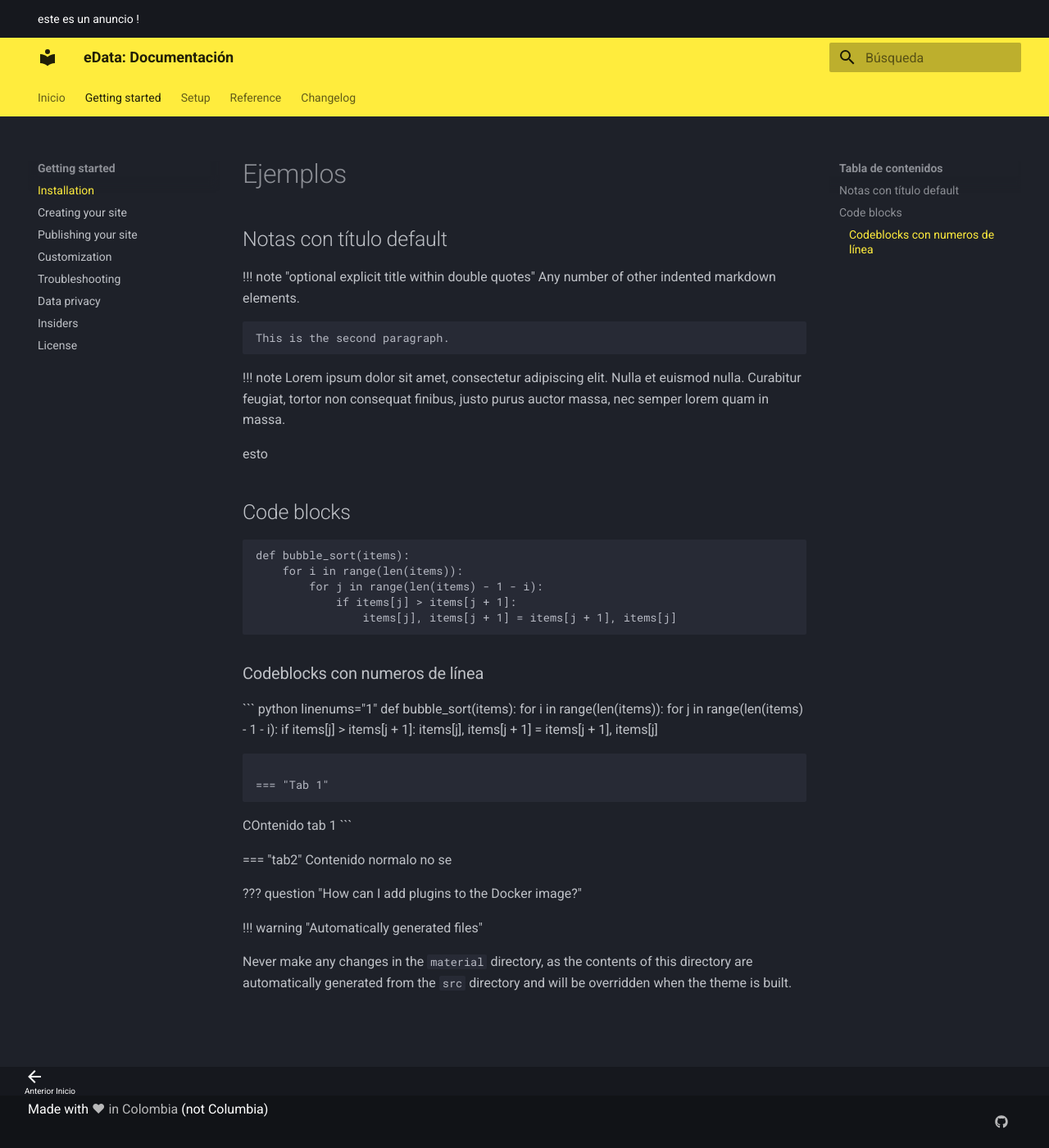
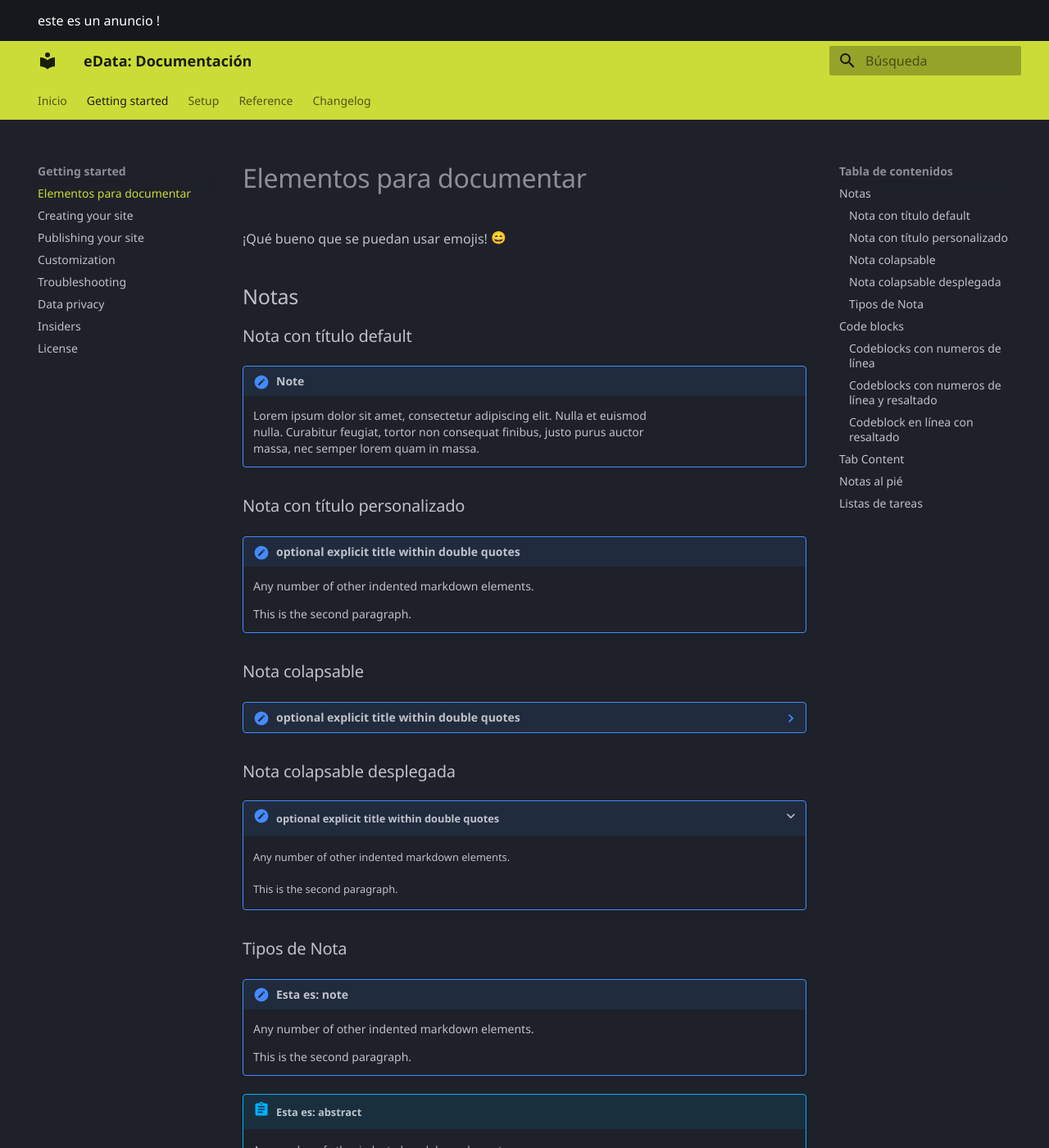
Before and after one commit to eData-la/docs, an MkDocs documentation site: the page built from docs/pag2.md, in a window 1280 px wide and 1400 px high. Shown: the whole window at 82% size. Built offline with MkDocs 1.6.1 and Material for MkDocs 9.7.7, drawn with Linux system fonts in a browser that asks for light colours; emoji names are drawn with the system emoji font; some web fonts are replaced; some of the changed text lies outside the part shown.

Commit message:
Listos para documentar

````diff
--- a/docs/css/extra.css
+++ b/docs/css/extra.css
@@ -0,0 +1,26 @@
+h1 {
+    font-size: 32px;
+    font-weight: 500 !important;
+    line-height: 40;
+    overflow-wrap: break-word;
+}
+
+.md-typeset {
+    font-size: 16px;
+    line-height: 26px;
+    font-weight: 400;
+}
+
+.note {
+    font-size: 14px !important;
+    line-height: 20px;
+    font-weight: 400;
+}
+
+.footnote {
+    line-height: 1.6 !important;
+}
+
+.heart {
+    animation: heart 1000ms infinite;
+}
--- a/docs/pag2.md
+++ b/docs/pag2.md
@@ -1,22 +1,100 @@
----
-title: titi
----
+# Elementos para documentar
 
-# Ejemplos
+¡Qué bueno que se puedan usar emojis! :smile:
 
-## Notas con título default
+## Notas
+
+### Nota con título default
+
+!!! note
+    Lorem ipsum dolor sit amet, consectetur adipiscing elit. Nulla et euismod
+    nulla. Curabitur feugiat, tortor non consequat finibus, justo purus auctor
+    massa, nec semper lorem quam in massa.
+
+### Nota con título personalizado
 
 !!! note "optional explicit title within double quotes"
     Any number of other indented markdown elements.
 
     This is the second paragraph.
 
-!!! note
-    Lorem ipsum dolor sit amet, consectetur adipiscing elit. Nulla et euismod
-    nulla. Curabitur feugiat, tortor non consequat finibus, justo purus auctor
-    massa, nec semper lorem quam in massa.
+### Nota colapsable
 
-esto
+??? note "optional explicit title within double quotes"
+    Any number of other indented markdown elements.
+
+    This is the second paragraph.
+
+### Nota colapsable desplegada
+
+???+ todo "optional explicit title within double quotes"
+    Any number of other indented markdown elements.
+
+    This is the second paragraph.
+
+### Tipos de Nota
+
+!!! note "Esta es: note"
+    Any number of other indented markdown elements.
+
+    This is the second paragraph.
+
+!!! abstract "Esta es: abstract"
+    Any number of other indented markdown elements.
+
+    This is the second paragraph.
+
+!!! info "Esta es: info"
+    Any number of other indented markdown elements.
+
+    This is the second paragraph.
+
+!!! tip "Esta es: tip"
+    Any number of other indented markdown elements.
+
+    This is the second paragraph.
+
+!!! success "Esta es: success"
+    Any number of other indented markdown elements.
+
+    This is the second paragraph.
+
+!!! question "Esta es: question"
+    Any number of other indented markdown elements.
+
+    This is the second paragraph.
+
+!!! warning "Esta es: warning"
+    Any number of other indented markdown elements.
+
+    This is the second paragraph.
+
+!!! failure "Esta es: failure"
+    Any number of other indented markdown elements.
+
+    This is the second paragraph.
+
+!!! danger "Esta es: danger"
+    Any number of other indented markdown elements.
+
+    This is the second paragraph.
+
+!!! bug "Esta es: bug"
+    Any number of other indented markdown elements.
+
+    This is the second paragraph.
+
+!!! example "Esta es: example"
+    Any number of other indented markdown elements.
+
+    This is the second paragraph.
+
+!!! quote "Esta es: quote"
+    Any number of other indented markdown elements.
+
+    This is the second paragraph.
+
+
 
 ## Code blocks
 
@@ -38,18 +116,48 @@ def bubble_sort(items):
                 items[j], items[j + 1] = items[j + 1], items[j]
 ```
 
+### Codeblocks con numeros de línea y resaltado
+
+``` python linenums="1" hl_lines="2"
+def bubble_sort(items):
+    for i in range(len(items)):
+        for j in range(len(items) - 1 - i):
+            if items[j] > items[j + 1]:
+                items[j], items[j + 1] = items[j + 1], items[j]
+```
+### Codeblock en línea con resaltado
+
+The `#!python range()` function is used to generate a sequence of numbers.
+
+## Tab Content
+
 === "Tab 1"
-```
-COntenido tab 1
-```
+    ``` php
+    <?php
+    $i = 12.4;
+    echo "Never make any changes in the `material` directory, as the contents of this
+    directory are automatically generated from the `src` directory and will be
+    overridden when the theme is built."
+    ```
 
 === "tab2"
-Contenido normalo no se
+    1. Never make any changes in the `material` directory, as the contents of this
+    2. directory are automatically generated from the `src` directory and will be
+    3. overridden when the theme is built.
 
-??? question "How can I add plugins to the Docker image?"
+## Notas al pié
 
-!!! warning "Automatically generated files"
+Lorem ipsum[^1] dolor sit amet, consectetur[^2] adipiscing elit.
 
-Never make any changes in the `material` directory, as the contents of this
-directory are automatically generated from the `src` directory and will be
-overridden when the theme is built.
+[^1]: directory are automatically generated from the `src` directory and will be
+[^2]: Never make any changes in the `material` directory, as the contents of this
+    directory are automatically genera
+
+## Listas de tareas
+
+* [x] Lorem ipsum dolor sit amet, consectetur adipiscing elit
+* [ ] Vestibulum convallis sit amet nisi a tincidunt
+    * [x] In hac habitasse platea dictumst
+    * [x] In scelerisque nibh non dolor mollis congue sed et metus
+    * [ ] Praesent sed risus massa
+* [ ] Aenean pretium efficitur erat, donec pharetra, ligula non scelerisque
--- a/mkdocs.yml
+++ b/mkdocs.yml
@@ -1,7 +1,4 @@
 site_name: 'eData: Documentación'
-copy1: 'Made with '
-copy2: '<a href="https://www.google.com/maps/place/Colombia/@4.6097385,-83.3935394,5z/data=!3m1!4b1!4m5!3m4!1s0x8e15a43aae1594a3:0x9a0d9a04eff2a340!8m2!3d4.570868!4d-74.297333" target="_blank" rel="noopener">❤ in Colombia</a>'
-copy3: ' (not Columbia)'
 
 plugins:
   - search
@@ -10,39 +7,62 @@ plugins:
       minify_js: true
       htmlmin_opts:
           remove_comments: true
-
 theme:
   name: material
   language: es
   custom_dir: overrides
   include_search_page: false
   search_index_only: true
+  font:
+    text: Segoe UI
   palette:
     scheme: slate
-    primary: yellow
-    accent: light blue
+    primary: lime
+    accent: deep orange
   features:
-    - navigation.tabs
-  markdown_extensions:
-    - admonition
-    - pymdownx.details
-    - pymdownx.superfences
-    - pymdownx.emoji
-    - pymdownx.highlight:
-        linenums: true
-    - meta
+     - navigation.tabs
+     - navigation.instant
+
+extra_css:
+  - css/extra.css
+
+markdown_extensions:
+  - admonition
+  - meta # page-specific context
+  - pymdownx.highlight:  # better code, instead of CodeHilite
+      linenums_style: table
+  - pymdownx.inlinehilite # like codehilite but inline
+  - pymdownx.superfences
+  - toc:
+      permalink:         true # inserts an anchor
+  - footnotes
+  - sane_lists # better ul and ol
+  - nl2br # newline hard break
+  - pymdownx.betterem:   # better italic and bold
+      smart_enable:      asterisk
+  - pymdownx.details # details and summary; work with admonition
+  - pymdownx.emoji:
+      emoji_index:       !!python/name:pymdownx.emoji.twemoji
+      emoji_generator:   !!python/name:pymdownx.emoji.to_svg
+  - pymdownx.magiclink # auto links
+  - pymdownx.tasklist:   # better tasks lists
+      custom_checkbox:   true
+  - pymdownx.tabbed # auto tabs
+  - attr_list
+
+
 
 extra:
     social:
         - icon: fontawesome/brands/github
           link: https://github.com/edata-la/
 
-# Page tree
+#Page tree
 nav:
     - Inicio: index.md
     - Getting started:
-        - Installation: pag2.md
-        - Creating your site: creating-your-site.md
+        - pag2.md
+        - Creating your site: pag3.md
         - Publishing your site: publishing-your-site.md
         - Customization: customization.md
         - Troubleshooting: troubleshooting.md
--- a/overrides/partials/footer.html
+++ b/overrides/partials/footer.html
@@ -64,15 +64,15 @@
 
       <!-- Copyright and theme information -->
       <div class="md-footer-copyright">
-        {% if config.copy1 %} {{ config.copy1 }} {% endif %}
+        Made with
+          <span class="twemoji heart">
+            {% include ".icons/octicons/heart-fill-24.svg" %}
+          </span>
+          <span class="md-footer-copyright__highlight">
+            <a href="https://www.google.com/maps/place/Colombia/@4.6097385,-83.3935394,5z/data=!3m1!4b1!4m5!3m4!1s0x8e15a43aae1594a3:0x9a0d9a04eff2a340!8m2!3d4.570868!4d-74.297333" target="_blank" rel="noopener"> in Colombia</a>
+          </span>
 
-        {% if config.copy2 %}
-          <span class="md-footer-copyright__highlight">
-            {{ config.copy2 }}
-          </span>
-        {% endif %}
-
-        {% if config.copy3 %} {{ config.copy3 }} {% endif %}
+        (not Columbia)
       </div>
 
       <!-- Social links -->
````
Also changed, not shown: docs/index.md (+10 -2 lines), docs/pag3.md (added, +3 -0 lines).
